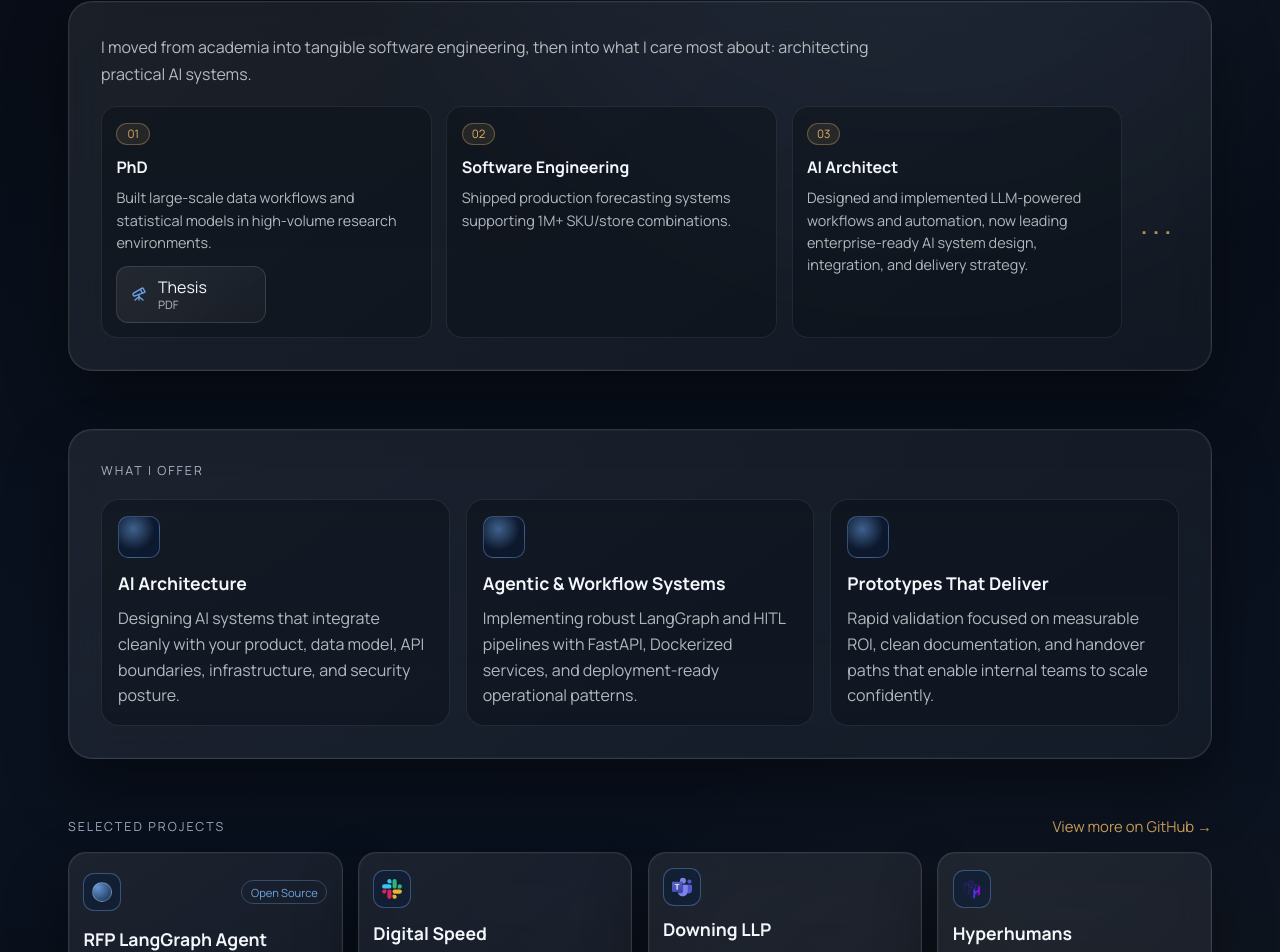
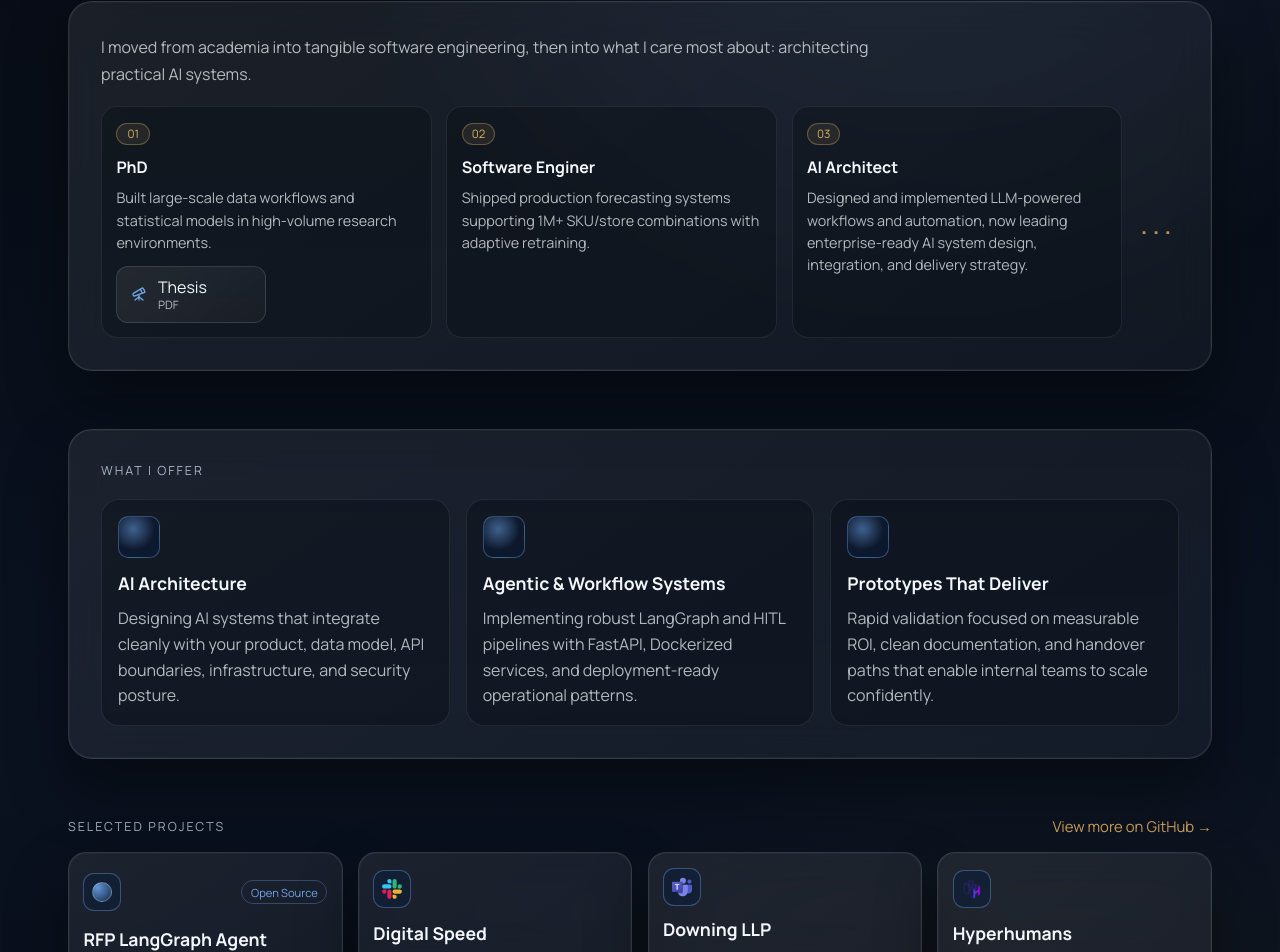
Before and after one commit to ajrlewis/ajrlewis, a Next.js app in the folder apps/web/: page / in a window 1280 px wide. Shown: the part 770-1722 px from the top of the page. Built offline with nearby package versions, Linux system fonts and the light colour scheme.

Commit message:
copy(web): update software background title and forecasting detail

```diff
--- a/apps/web/app/page.tsx
+++ b/apps/web/app/page.tsx
@@ -107,8 +107,8 @@ const backgroundSteps: BackgroundStep[] = [
     downloads: phdDownloads
   },
   {
-    title: "Software Engineering",
-    description: "Shipped production forecasting systems supporting 1M+ SKU/store combinations."
+    title: "Software Enginer",
+    description: "Shipped production forecasting systems supporting 1M+ SKU/store combinations with adaptive retraining."
   },
   {
     title: "AI Architect",
```
